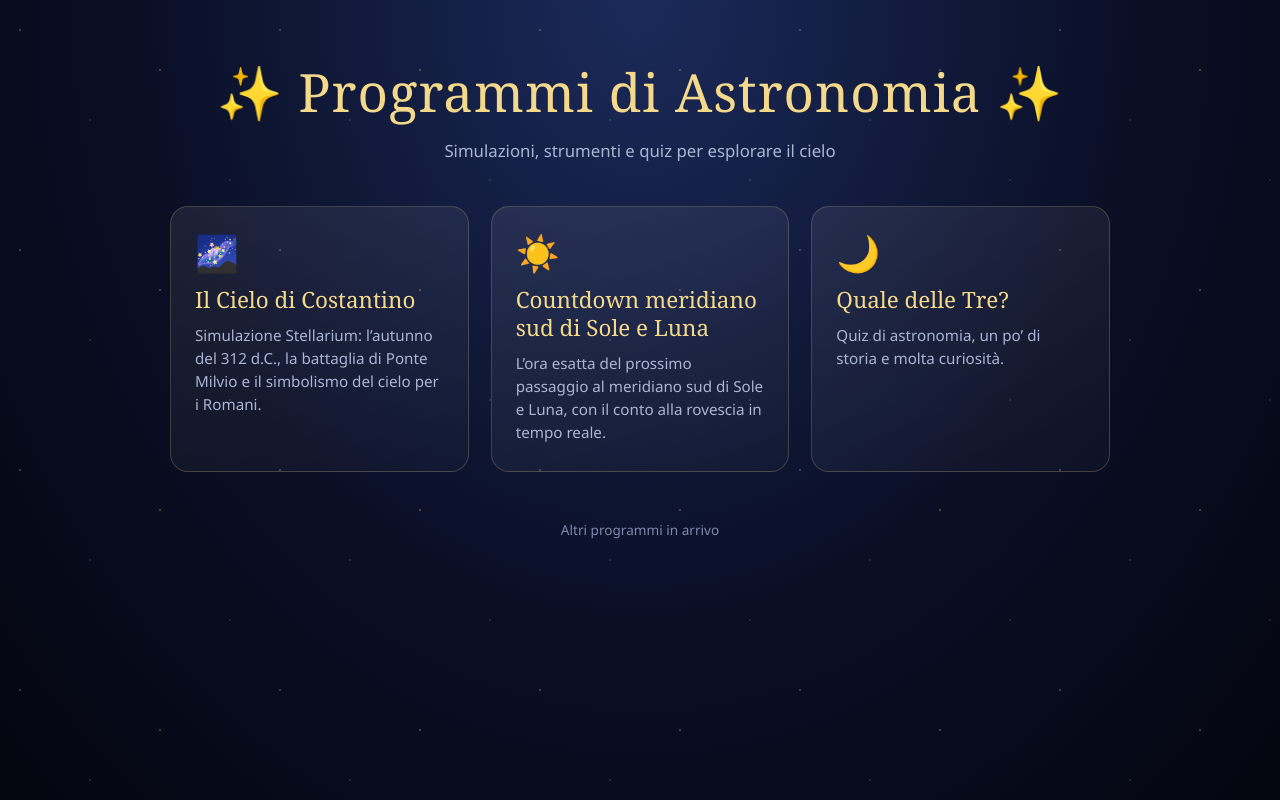
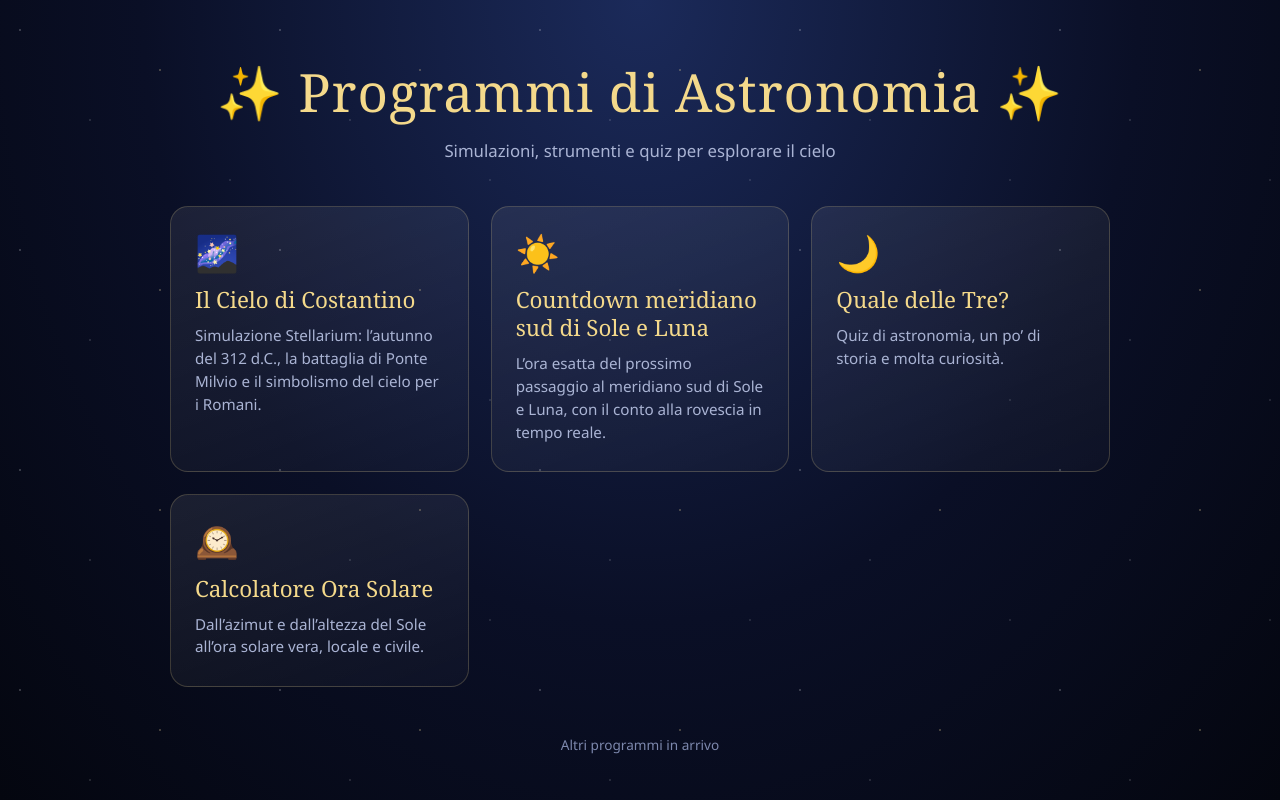
Before and after one commit to Idolo58/programmi, a plain HTML site: page index.html in a window 1280 px wide. Drawn offline with Linux system fonts and the light colour scheme.

Commit message:
Update index.html

```diff
--- a/index.html
+++ b/index.html
@@ -42,6 +42,10 @@ footer{text-align:center;margin-top:48px;color:#7d88ad;font-size:.85rem}
 <span class="icon">🌙</span>
 <h2>Quale delle Tre?</h2>
 <p>Quiz di astronomia, un po’ di storia e molta curiosità.</p>
+</a><a class="card" href="https://idolo58.github.io/calcolatore-solare/">
+<span class="icon">🕰️</span>
+<h2>Calcolatore Ora Solare</h2>
+<p>Dall’azimut e dall’altezza del Sole all’ora solare vera, locale e civile.</p>
 </a>
 </div>
 <footer>Altri programmi in arrivo</footer>
```
